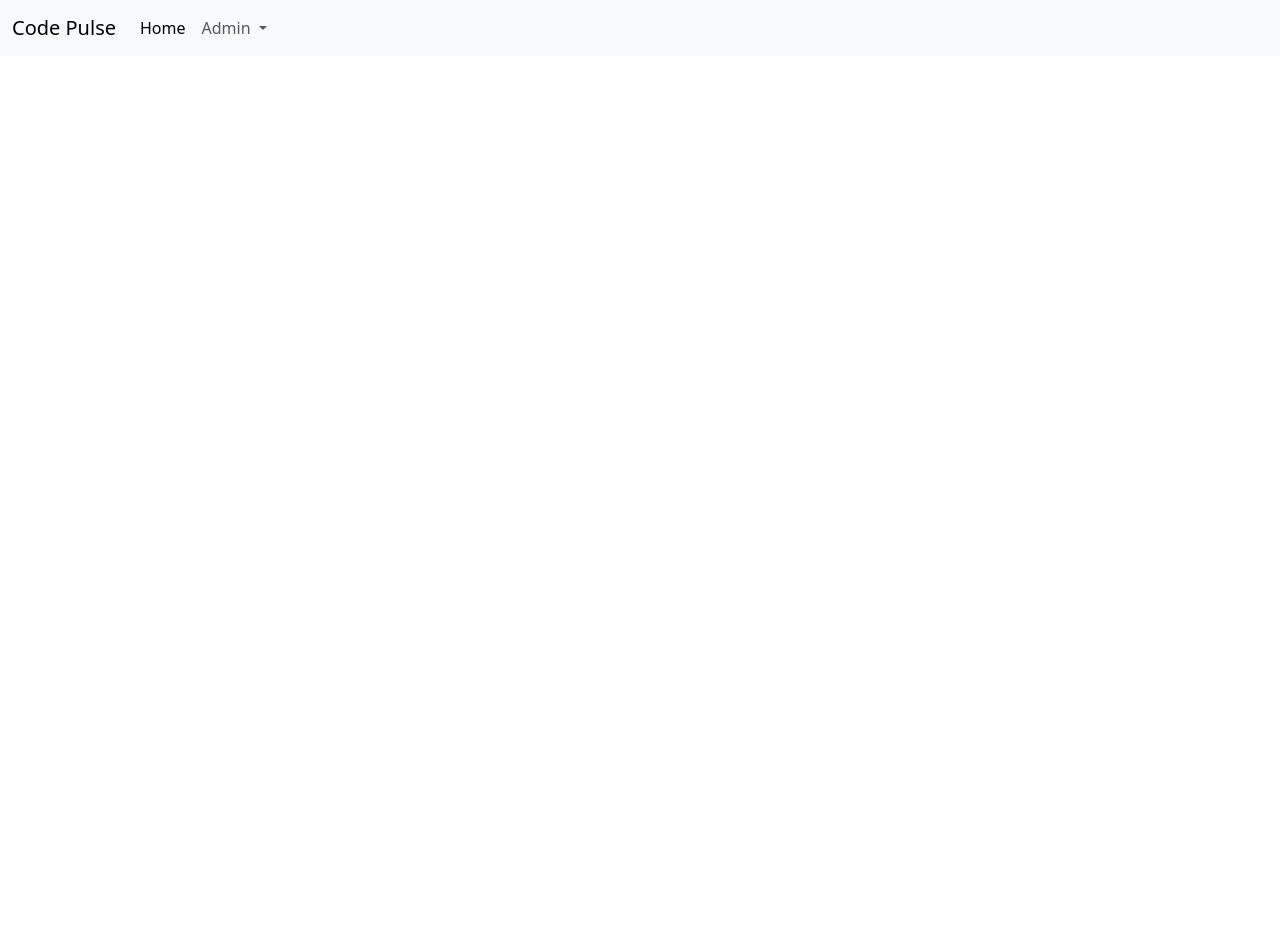
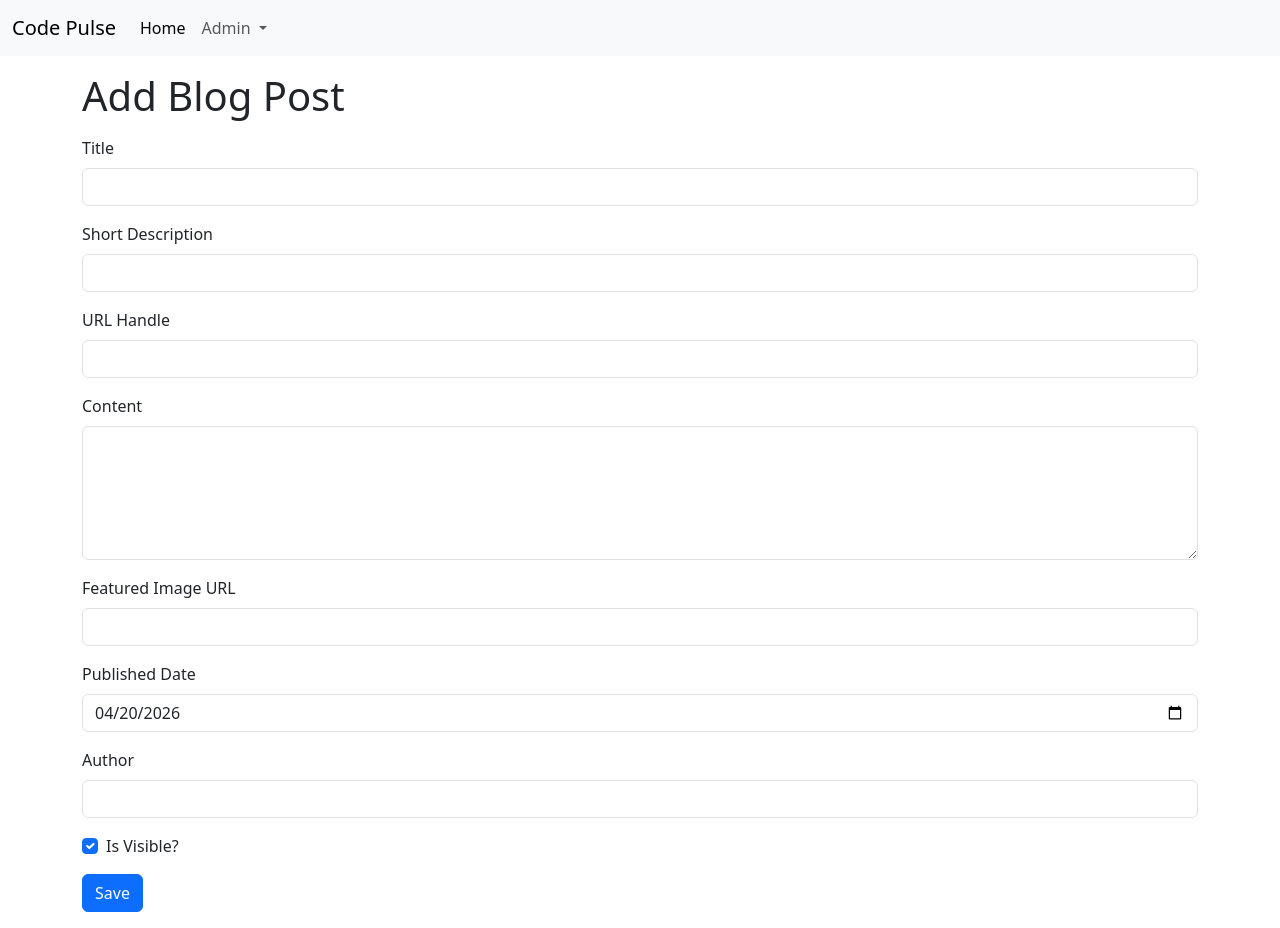
Before and after one commit to akram-khan-89/CodePulse, an Angular app in the folder UI/CodePulse/: page /admin/blogposts/add in a window 1280 px wide. Before the commit this address led to /. Before the commit the page ends 800 px from the top, so only its background shows below. Built offline with nearby package versions, Linux system fonts and the light colour scheme.

Commit message:
feat: UI - Create BlogPost Add Component and Routing

```diff
--- /dev/null
+++ b/UI/CodePulse/src/app/features/blogpost/add-blogpost/add-blogpost.html
@@ -0,0 +1,51 @@
+<div class="container">
+    <h1 class="mt-3">Add Blog Post</h1>
+
+    <form [formGroup]="addBlogPostForm" class="mt-3">
+        <div class="mb-3">
+            <label class="form-label">Title</label>
+            <input type="text" class="form-control" formControlName="title">
+        </div>
+
+        <div class="mb-3">
+            <label class="form-label">Short Description</label>
+            <input type="text" class="form-control" formControlName="shortDescription">
+        </div>
+
+        <div class="mb-3">
+            <label class="form-label">URL Handle</label>
+            <input type="text" class="form-control" formControlName="urlHandle">
+        </div>
+
+        <div class="mb-3">
+            <label class="form-label">Content</label>
+            <textarea class="form-control" formControlName="content" rows="5"></textarea>
+        </div>
+
+        <div class="mb-3">
+            <label class="form-label">Featured Image URL</label>
+            <input type="text" class="form-control" formControlName="featuredImageUrl">
+        </div>
+
+        <div class="mb-3">
+            <label class="form-label">Published Date</label>
+            <input type="date" class="form-control" formControlName="publishedDate">
+        </div>
+
+        <div class="mb-3">
+            <label class="form-label">Author</label>
+            <input type="text" class="form-control" formControlName="author">
+        </div>
+
+        <div class="mb-3">
+            <div class="form-check">
+                <input class="form-check-input" type="checkbox" id="isVisible" formControlName="isVisible" />
+                <label class="form-check-label" for="isVisible">Is Visible? </label>
+            </div>
+        </div>
+
+        <div class="mb-3">
+            <button type="submit" class="btn btn-primary">Save</button>
+        </div>
+    </form>
+</div>
--- /dev/null
+++ b/UI/CodePulse/src/app/features/blogpost/add-blogpost/add-blogpost.ts
@@ -0,0 +1,45 @@
+import { Component } from '@angular/core';
+import { FormGroup, FormControl, ReactiveFormsModule, Validators } from '@angular/forms';
+
+@Component({
+  selector: 'app-add-blogpost',
+  imports: [ReactiveFormsModule],
+  templateUrl: './add-blogpost.html',
+  styleUrl: './add-blogpost.css',
+})
+export class AddBlogpost {
+  addBlogPostForm = new FormGroup({
+    title: new FormControl<string>('', {
+      nonNullable: true,
+      validators: [Validators.required, Validators.minLength(10), Validators.maxLength(100)],
+    }),
+    shortDescription: new FormControl<string>('', {
+      nonNullable: true,
+      validators: [Validators.required, Validators.minLength(10), Validators.maxLength(300)],
+    }),
+    content: new FormControl<string>('', {
+      nonNullable: true,
+      validators: [Validators.required, Validators.minLength(10)],
+    }),
+    featuredImageUrl: new FormControl<string>('', {
+      nonNullable: true,
+      validators: [Validators.required, Validators.maxLength(200)],
+    }),
+    urlHandle: new FormControl<string>('', {
+      nonNullable: true,
+      validators: [Validators.required, Validators.maxLength(200)],
+    }),
+    publishedDate: new FormControl<string>(new Date().toISOString().split('T')[0], {
+      nonNullable: true,
+      validators: [Validators.required],
+    }),
+    author: new FormControl<string>('', {
+      nonNullable: true,
+      validators: [Validators.required, Validators.maxLength(100)],
+    }),
+    isVisible: new FormControl<boolean>(true, {
+      nonNullable: true,
+    }),
+  });
+
+}
```
Also changed, not shown: UI/CodePulse/src/app/app.routes.ts (+6 -1 lines), UI/CodePulse/src/app/features/blogpost/add-blogpost/add-blogpost.css (added), 1 other file (tests, documents, lock files or other folders).
